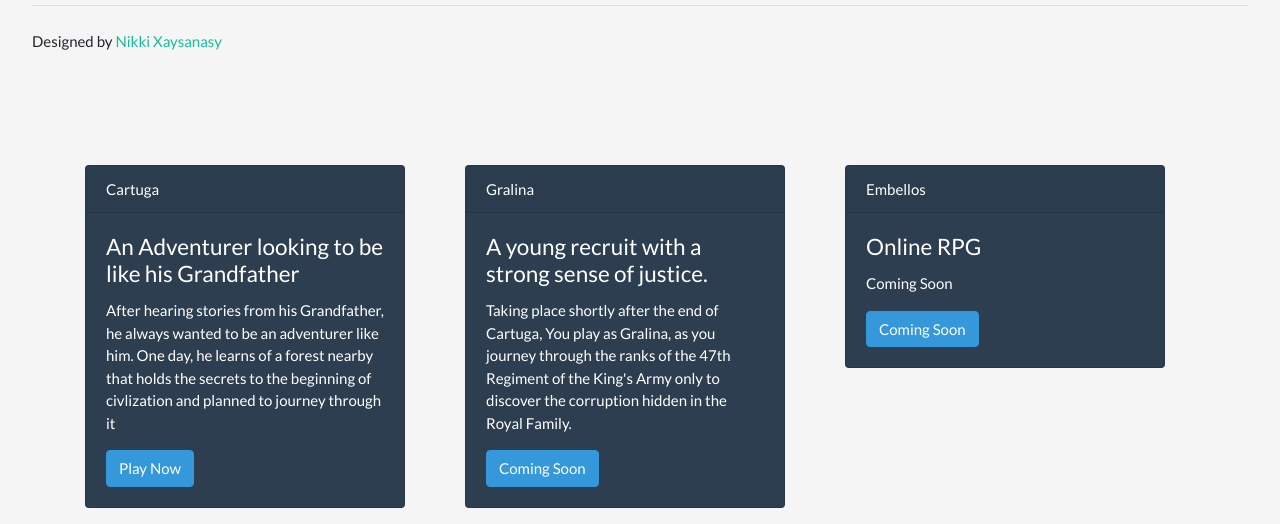
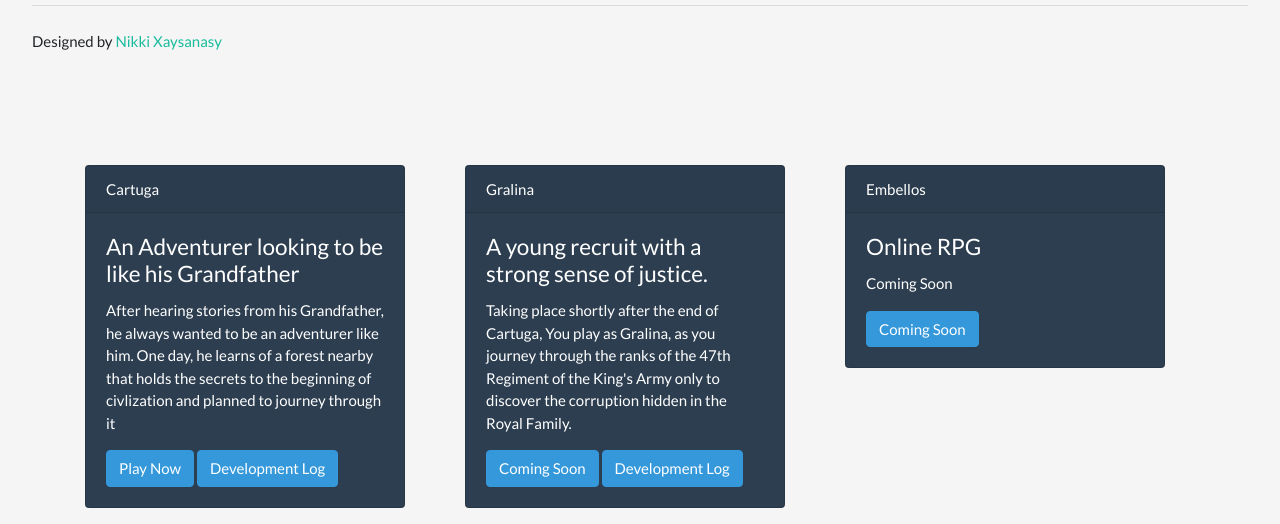
Before and after one commit to DjKniteX/gaiuss, a plain HTML site: page index.html in a window 1280 px wide. Shown: the part 276-800 px from the top of the page. Drawn offline with nearby package versions, Linux system fonts and the light colour scheme.

Commit message:
added development log links

```diff
--- a/index.html
+++ b/index.html
@@ -34,6 +34,7 @@
 
     </p>
     <a class="btn btn-info" href="http://cartuga.herokuapp.com/index.html" role="button">Play Now</a>
+    <a class="btn btn-info" href="https://github.com/DjKniteX/cartuga" role="button">Development Log</a>
   </div>
 </div>
     </div>
@@ -47,6 +48,7 @@
     </p>
 
     <button type="button" class="btn btn-info">Coming Soon</button>
+    <a class="btn btn-info" href="https://github.com/DjKniteX/gralina" role="button">Development Log</a>
   </div>
 </div>
     </div>
```
